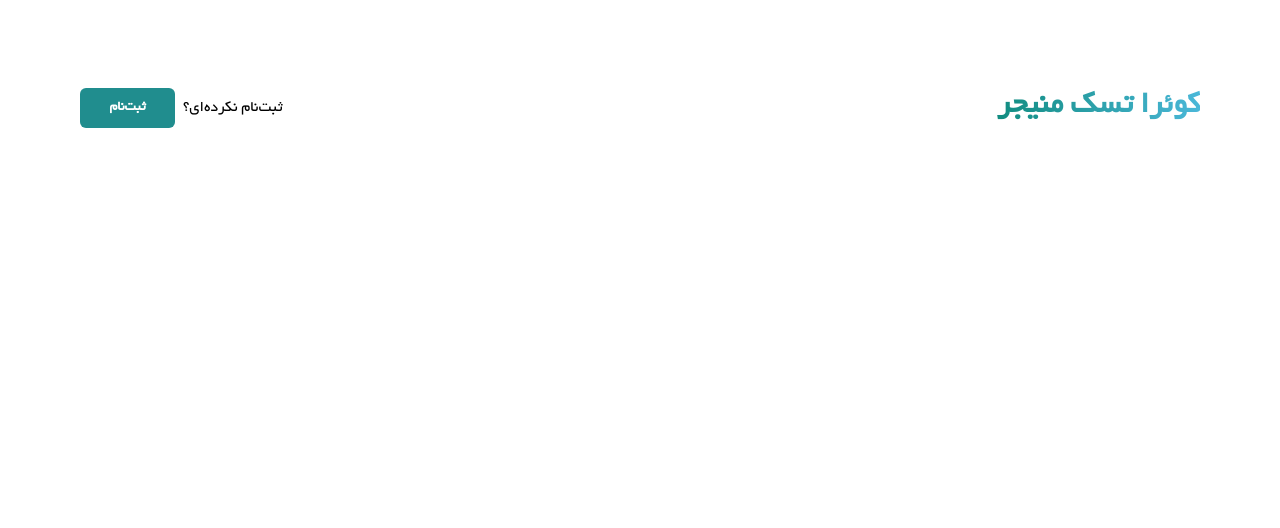
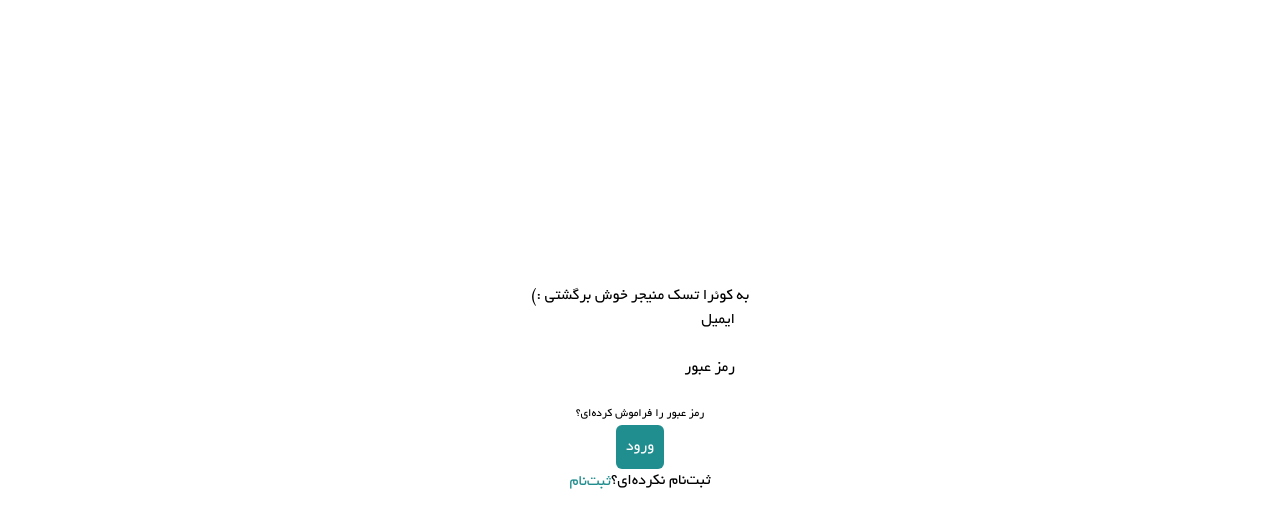
Before and after one commit to Summer-Frontend-Quera-Bootcamp/Quera-TaskManager, a React (Create React App) app: page / in a window 1280 px wide. Shown: the top 528 px of the page. Built offline with nearby package versions, Linux system fonts and the light colour scheme.

Commit message:
design skleton

```diff
--- a/src/App.tsx
+++ b/src/App.tsx
@@ -1,13 +1,16 @@
 // import Navbar from './components/Navbar'
 // import Sidebar from './components/Sidebar'
 // import Header from './components/Header'
-import Login from './components/Login'
+// import Login from './components/Login'
+import Form from './components/Form'
+
 import './App.css';
 
 function App() {
   return (
     <div>
-      <Login/>
+      {/* <Login/> */}
+      <Form/>
 
     </div>
   );
--- /dev/null
+++ b/src/components/Form/index.tsx
@@ -0,0 +1,31 @@
+import React from 'react';
+const index = () => {
+    let greetin = 'به کوئرا تسک منیجر خوش برگشتی '
+    let smile = '(:'
+    return (
+        <form className='flex flex-col items-center py-[284px]'>
+        <h1 >  {smile} {greetin} </h1>
+        <div className="text-right" >
+          <label htmlFor="email"   >ایمیل</label>
+          <br />
+          <input type="email" id="email" />
+        </div>
+        <div  className="text-right">
+          <label htmlFor="password">رمز عبور</label>
+          <br />
+          <input type="password" id="password"  />
+        </div>
+
+
+        <a className='text-TXS'>رمز عبور را فراموش کرده‌ای؟</a>
+        <button className='p-[10px] bg-[#208D8E] rounded-md text-[#FFFFFF]'>ورود</button>
+        <div className='flex flex-row-reverse'>
+          <p>ثبت‌نام نکرده‌ای؟</p>
+          <a className='text-TM text-[#208D8E]'>ثبت‌نام</a>
+
+        </div>
+      </form>
+      );
+  }
+
+  export default index
```
